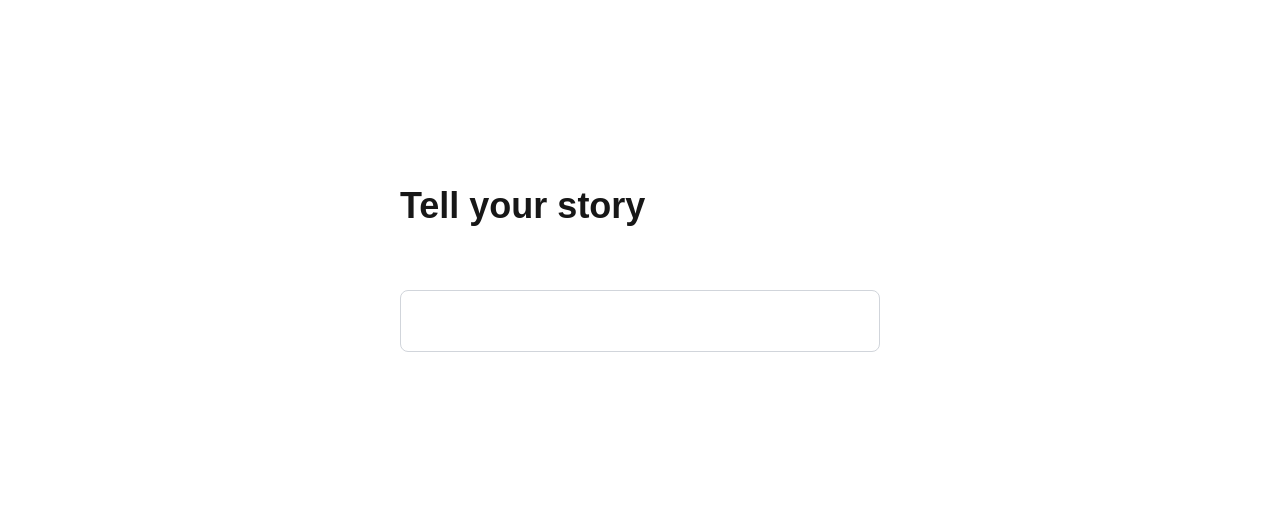
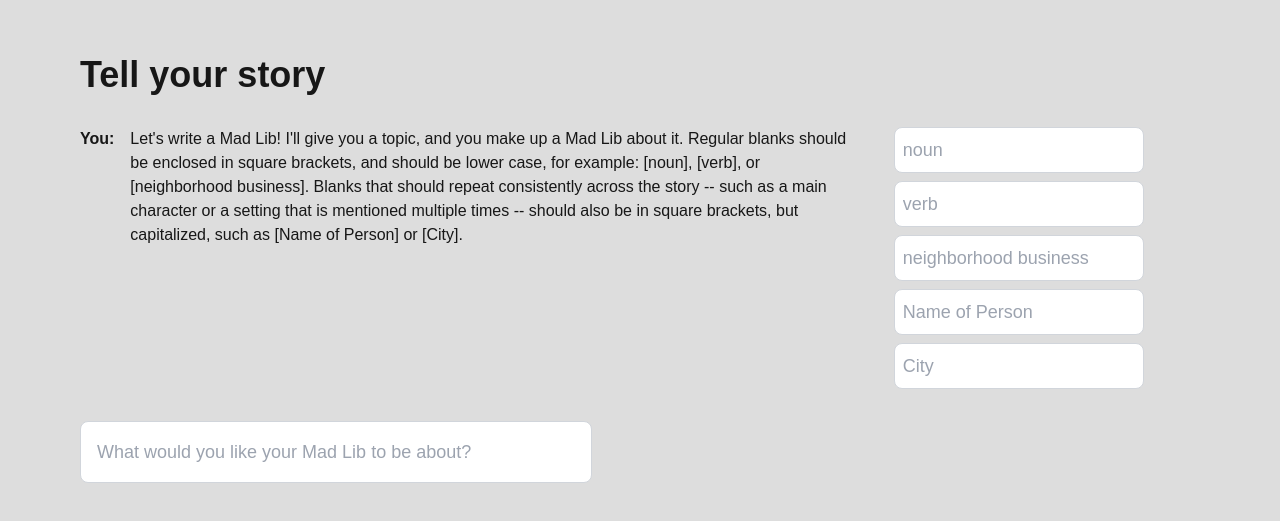
Before and after one commit to neolefty/madlibs, a Next.js app in the folder madlibs-vercel-sdk/: page / in a window 1280 px wide. Shown: the part 131-652 px from the top of the page. Built offline with nearby package versions, Linux system fonts and the light colour scheme.

Commit message:
improve initial prompt integration; color tweaks

```diff
--- a/madlibs-vercel-sdk/src/app/globals.css
+++ b/madlibs-vercel-sdk/src/app/globals.css
@@ -3,16 +3,23 @@
 @tailwind utilities;
 
 :root {
-  --background: #ffffff;
+  --background: #ddd;
   --foreground: #171717;
-  --accent: #640;
+  --accent: #a70;
+  --card: #fff;
 }
 
 @media (prefers-color-scheme: dark) {
   :root {
-    --background: #0a0a0a;
+    --background: #222;
     --foreground: #ededed;
     --accent: #fd8;
+    --card: #000;
+  }
+  input {
+    background: var(--foreground);
+    color: var(--background);
+    /*color: var(--accent);*/
   }
 }
 
@@ -21,7 +28,12 @@ body {
   background: var(--background);
   font-family: sans-serif;
   input {
-    color: var(--background);
+    /*background: var(--foreground);*/
+    /*color: var(--background);*/
+    /*color: var(--accent);*/
+  }
+  .card {
+    background: var(--card);
   }
 }
 
--- a/madlibs-vercel-sdk/src/app/madLibBlanks.tsx
+++ b/madlibs-vercel-sdk/src/app/madLibBlanks.tsx
@@ -18,7 +18,7 @@ export const MadLibBlanks = ({blanks, setBlankValue}: UseBlanks) => {
     )
 }
 
-const blanksRegex = /\[(.*?)\]/g
+const blanksRegex = /\[(.*?)]/g
 
 // The LLM formats blanks inside square brackets, e.g. [noun] or [Cat's Name].
 const getBlanks = (content: string): Blank[] => {
--- a/madlibs-vercel-sdk/src/app/page.tsx
+++ b/madlibs-vercel-sdk/src/app/page.tsx
@@ -2,11 +2,22 @@
 
 import { useChat } from "ai/react"
 import { AiDialogMessage } from "./aiDialogMessage"
+import { useCallback } from "react"
 
 export default function Home() {
     const { messages, input, handleInputChange, handleSubmit } = useChat({
         maxSteps: 5,
-        initialInput: "Write a Mad Lib about ___. Enclose the blanks in square brackets, like [noun] or [Name of Person].",
+        initialMessages: [
+            {
+                id: "1",
+                role: "user",
+                content: "Let's write a Mad Lib! I'll give you a topic, and you make up a Mad Lib about it. "
+                    + "Regular blanks should be enclosed in square brackets, and should be lower case, for example: "
+                    + "[noun], [verb], or [neighborhood business]. Blanks that should repeat consistently across the story -- "
+                    + "such as a main character or a setting that is mentioned multiple times -- should also be in square brackets, "
+                    + "but capitalized, such as [Name of Person] or [City]."
+            }
+        ]
     })
 
     return (
```
